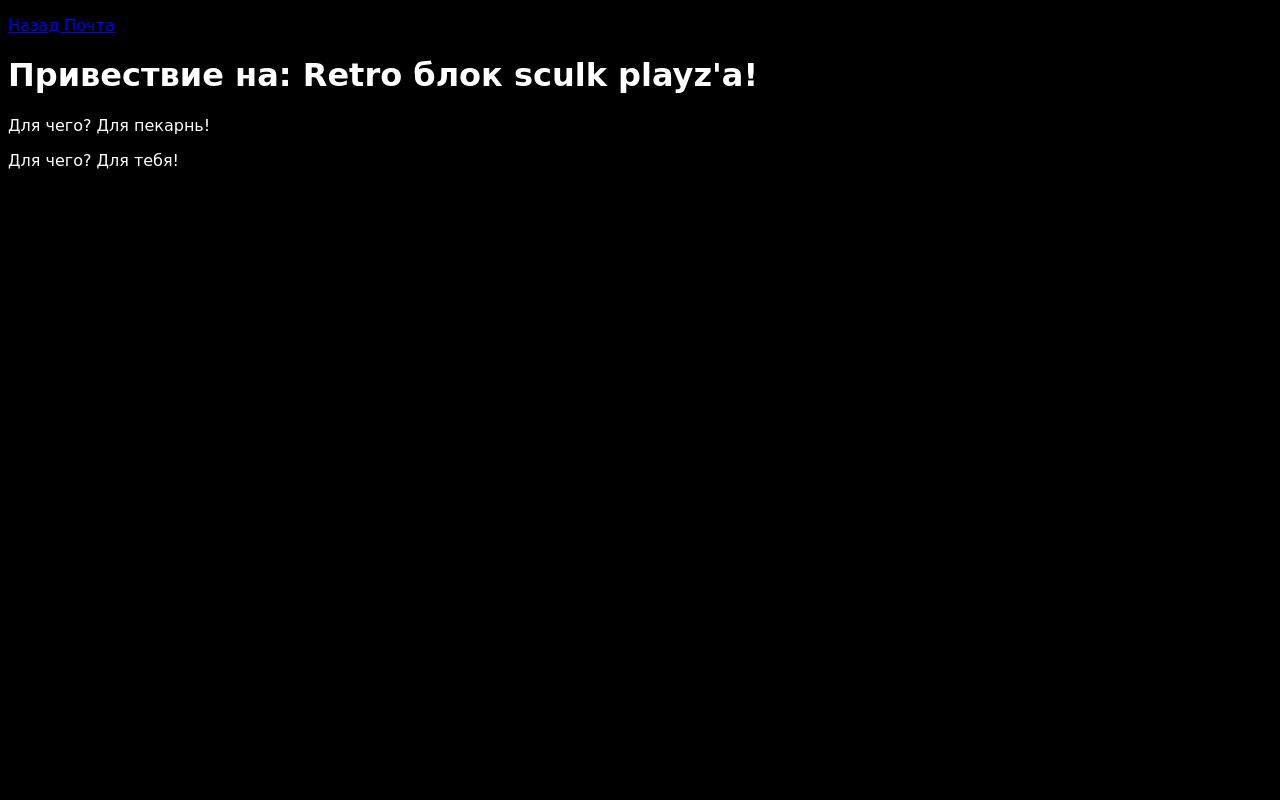
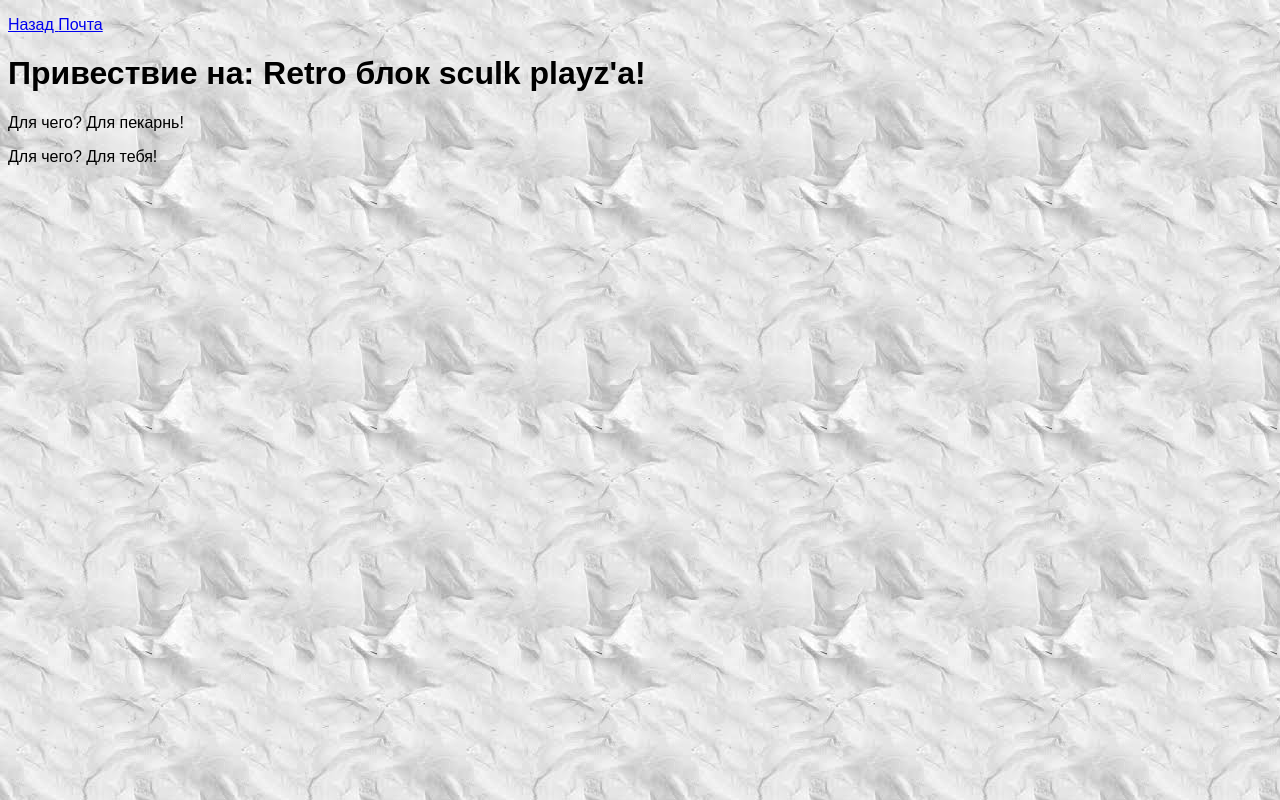
Before and after one commit to sculkplayz/great-old-blog, a plain HTML site: page welcome.html in a window 1280 px wide. Drawn offline with Linux system fonts and the light colour scheme.

Commit message:
Update welcome.html

```diff
--- a/welcome.html
+++ b/welcome.html
@@ -3,8 +3,9 @@
 <html>
  <head>
      <STYLE type="text/css">
-        body { color: rgb(255, 255, 255); font-family: cursive;  background-color: black;}
+         body { color: rgb(0, 0, 0); font-family: "Arial", sans-serif;  background-image: url("texture.jfif");}
       </STYLE>
+
   <meta http-equiv="Content-Type" content="text/html; charset=utf-8">
   <title>OLD-BLOG</title>
  </head>
```
